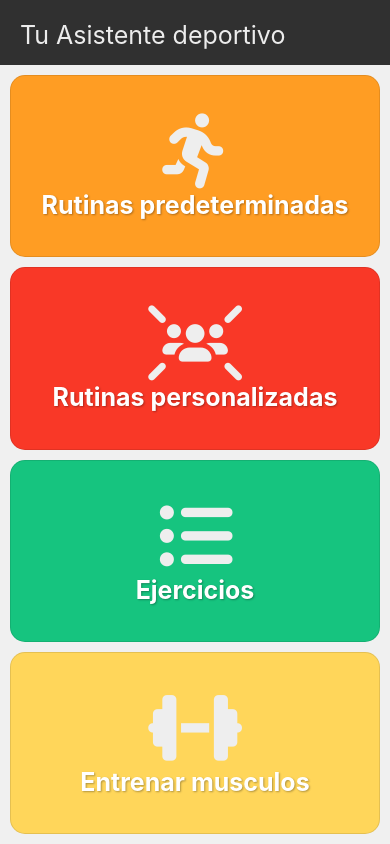
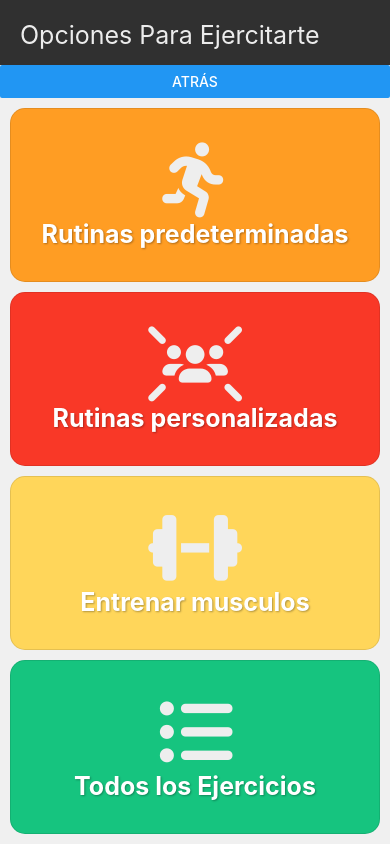
Before and after one commit to charly1616/ManGoo, a React Native app: screen /ChooseRoutines in a window 390 px wide. Built offline with nearby package versions, Linux system fonts and the light colour scheme.

Commit message:
Mejoras En Navegacion
Hora de prerparar lo que es Exercises.json y acomodar para ciegos la presentacion de la pagina de ejercicios

```diff
--- a/Screens/HomeScreen.js
+++ b/Screens/HomeScreen.js
@@ -16,8 +16,9 @@ const HomeScreen = ({ navigation }) => {
 
       <SafeAreaView style={styles.container}>
       <View style={styles.titleView}>
-        <Text style={styles.titleText}>Asistente deportivo</Text>
+        <Text style={styles.titleText}>Menu Asistente Deportivo</Text>
       </View>
+
       <View style={styles.gridRow}>
         <TouchableOpacity
           style={[styles.optionButton, { backgroundColor: navs[0][2] }]}
--- a/Screens/RoutineSc/MusclesScreen.js
+++ b/Screens/RoutineSc/MusclesScreen.js
@@ -7,64 +7,59 @@ import exerciseCard from "../../Components/ExerciseCard";
 
 const MuscleScreen = ({ navigation }) => {
   const [muscles] = useState([
-    "Back",
+    "Espalda",
     "Cardio",
-    "Chest",
+    "Pecho",
     "Lower arms",
     "Lower legs",
-    "Neck",
-    "Shoulders",
+    "Cuello",
+    "Hombros",
     "Upper arms",
-    "Waist",
+    "Cintura",
     "Upper legs",
   ]);
 
-  const [selected, setSelected] = useState("")
-  const [exercises, setExercises] = useState([])
+  const [selected, setSelected] = useState("");
+  const [exercises, setExercises] = useState([]);
 
-  useEffect( ()=>{
-    const v = exerciseData.filter(e => e.bodyPart == selected).slice(0,20)
-    setExercises(v)
-  }
-    ,[selected])
+  useEffect(() => {
+    const v = exerciseData.filter(e => e.bodyPart == selected).slice(0, 20);
+    setExercises(v);
+  }, [selected]);
 
   return (
     <SafeAreaProvider>
       <SafeAreaView style={styles.container}>
         <View style={styles.titleView}>
-          <Text style={styles.titleText}>Escoge un Musculo</Text>
+          <Text style={styles.titleText}>
+            {selected
+              ? `Ejercicios para ${muscles.find(m => m.toLowerCase() === selected)}`
+              : "Escoge un Musculo"}
+          </Text>
         </View>
-        <Button title="Atrás" onPress={()=>{setSelected("")}} style={{height: 45}}></Button>
+        <Button title="Atrás" onPress={() => navigation.goBack()} style={{minHeight: 145}}></Button>
 
-            { (exercises.length > 0)?
-
-              <ScrollView
-              contentContainerStyle={styles.gridCol}>
-                {
-                  exercises.map( (v,i) => {
-                    return exerciseCard({type:(Math.floor(Math.random() * 4)), object:v})
-                  })
-                }
+        {exercises.length > 0 ? (
+          <ScrollView contentContainerStyle={styles.gridCol}>
+            {exercises.map((v, i) => {
+              return exerciseCard({ type: Math.floor(Math.random() * 4), object: v });
+            })}
           </ScrollView>
-
-              :
-              <View style={{...styles.gridCol, height: "85%"}}>
-                  {
-                  muscles.map((e, i) => {
+        ) : (
+          <View style={{ ...styles.gridCol, height: "85%" }}>
+            {muscles.map((e, i) => {
               return (
                 <TouchableOpacity
                   style={[styles.optionButton]}
                   key={i}
-                        onPress={()=>{setSelected(e.toLowerCase())}}
+                  onPress={() => { setSelected(e.toLowerCase()); }}
                 >
                   <Text style={styles.buttonText}>{e}</Text>
                 </TouchableOpacity>
               );
-                  })
-                  }
+            })}
           </View>
-            }
-
+        )}
       </SafeAreaView>
     </SafeAreaProvider>
   );
@@ -92,17 +87,17 @@ const styles = StyleSheet.create({
 
   gridCol: {
     flexDirection: "column",
-    justifyContent: 'space-between',
+    justifyContent: "space-between",
     gap: 10,
     paddingTop: 10,
-    paddingInline: 10
+    paddingInline: 10,
   },
   optionButton: {
-    flex: 1, // Cada botón ocupa la mitad del ancho
+    flex: 1,
     justifyContent: "center",
     alignItems: "center",
     borderRadius: 15,
-    backgroundColor: "#FFD65A"
+    backgroundColor: "#FFD65A",
   },
   buttonText: {
     fontSize: 25,
--- a/Screens/RoutineTypeScreen.js
+++ b/Screens/RoutineTypeScreen.js
@@ -1,4 +1,4 @@
-import { StyleSheet, Text, View, Image, TouchableOpacity } from "react-native";
+import { StyleSheet, Text, View, Image, TouchableOpacity, Button } from "react-native";
 import { useState } from "react";
 import { SafeAreaView, SafeAreaProvider } from "react-native-safe-area-context";
 import Icon from "react-native-vector-icons/FontAwesome6";
@@ -9,16 +9,20 @@ const RoutineTypeScreen = ({ navigation }) => {
   const [navs] = useState([
     ["PredRoutines", "Rutinas predeterminadas", "#FF9D23", "person-running"],
     ["PersRoutines", "Rutinas personalizadas", "#F93827", "users-rays"],
-    ["Exercises", "Ejercicios", "#16C47F", "list-ul"],
     ["Muscles", "Entrenar musculos", "#FFD65A", "dumbbell"],
+    ["Exercises", "Todos los Ejercicios", "#16C47F", "list-ul"],
   ]);
+
+  const [selected, setSelected] = useState("");
 
   return (
     <SafeAreaProvider>
       <SafeAreaView style={styles.container}>
         <View style={styles.titleView}>
-          <Text style={styles.titleText}>Tu Asistente deportivo</Text>
+          <Text style={styles.titleText}>Opciones Para Ejercitarte</Text>
         </View>
+
+        <Button title="Atrás" onPress={() => navigation.goBack()} style={{minHeight: 145}}></Button>
 
         <View style={styles.gridCol}>
           {navs.map((e, i) => {
--- a/Services/Exercises.js
+++ b/Services/Exercises.js
@@ -36,4 +36,6 @@ async function downloadJSON() {
 }
 
 // Ejecutar la función
-downloadJSON();
+//downloadJSON();
+
+//Mientras trabajamos sobre el JSON
--- a/package.json
+++ b/package.json
@@ -25,7 +25,8 @@
     "react-native-svg": "^15.11.2",
     "react-native-tts": "^4.1.1",
     "react-native-vector-icons": "^10.2.0",
-    "react-native-web": "~0.19.13"
+    "react-native-web": "~0.19.13",
+    "react-native-webview": "^13.13.5"
   },
   "devDependencies": {
     "@babel/core": "^7.20.0",
```
Also changed, not shown: Services/Exercises.json, 1 other file (tests, documents, lock files or other folders). Lines whose indentation alone changed are shown as unchanged.
